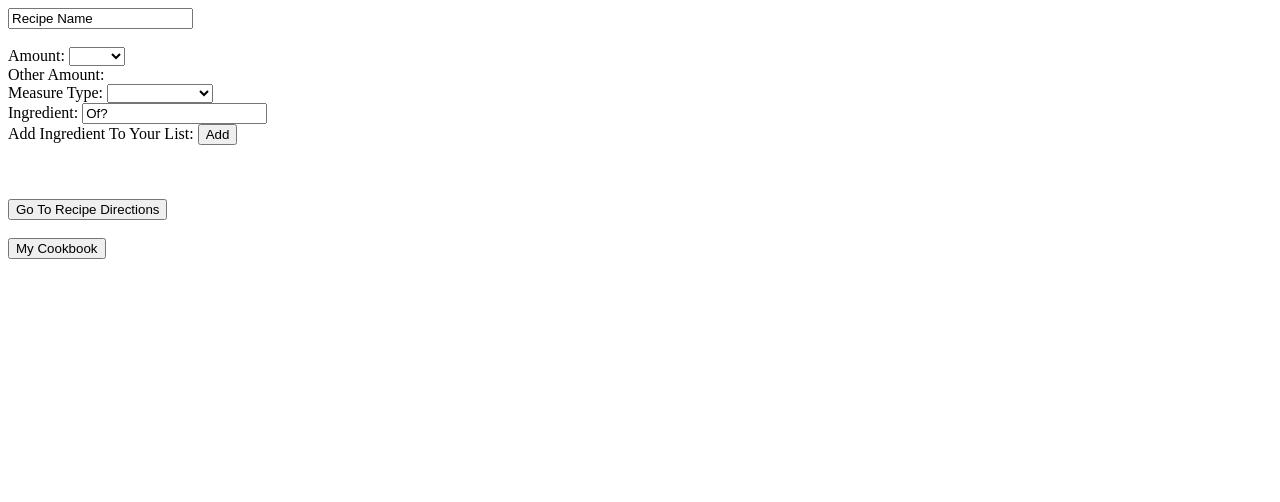
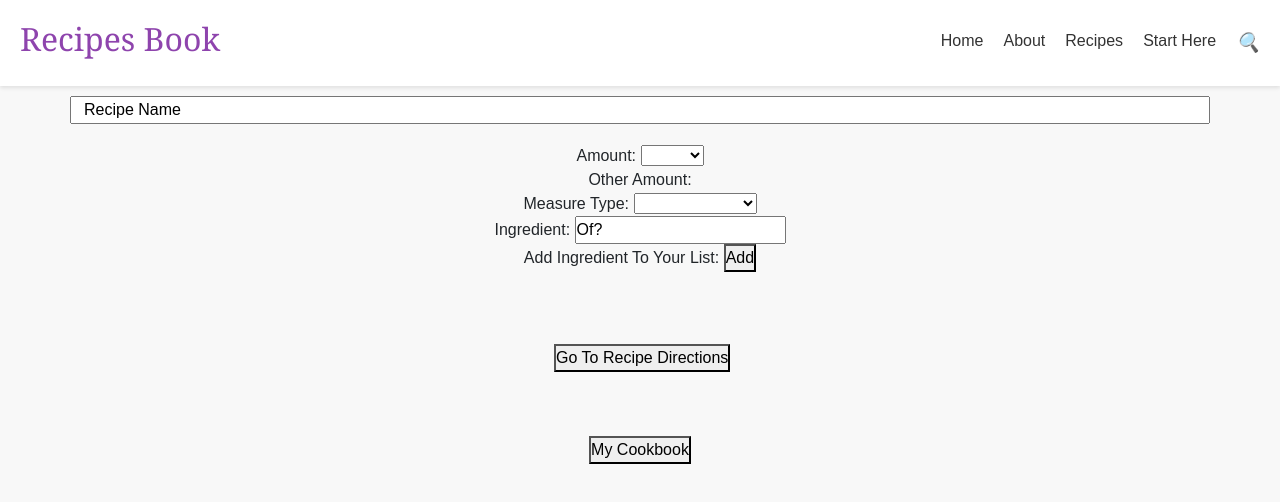
Before and after one commit to RealChillyPalmer/Chef-Portfolio, a plain HTML site: page index.html in a window 1280 px wide. Drawn offline with nearby package versions, Linux system fonts and the light colour scheme.

Commit message:
Add files via upload
Linked up the pages , adjusted the form style, and added the nav top the form.

```diff
--- a/Assets/css/style.css
+++ b/Assets/css/style.css
@@ -0,0 +1,7 @@
+.container{
+    margin: auto;
+    width: 50%;
+
+    padding: 10px;
+    text-align: center;
+}
--- a/index.html
+++ b/index.html
@@ -5,13 +5,37 @@
     <meta charset="UTF-8">
     <meta name="viewport" content="width=device-width, initial-scale=1.0">
     <title>Document</title>
+    <link href="https://cdn.jsdelivr.net/npm/bootstrap@5.3.3/dist/css/bootstrap.min.css" rel="stylesheet" integrity="sha384-QWTKZyjpPEjISv5WaRU9OFeRpok6YctnYmDr5pNlyT2bRjXh0JMhjY6hW+ALEwIH" crossorigin="anonymous">
+    <link rel="stylesheet" href="Assets/css/recipe.css">
 </head>
 <body>
+
+    <header>
+        <div class="logo">
+            <h1>Recipes Book</h1>
+        </div>
+        <nav>
+            <a href="./userCookBook.html">Home</a>
+            <a href="#">About</a>
+            <a href="#">Recipes</a>
+            <a href="./index.html">Start Here</a>
+            <a href="#"><i class="search-icon">🔍</i></a>
+        </nav>
+    </header>
+
+
+
+
+
+
+
 <main>
+    <div class="container text-center">
+        <div class="row align-items-start">
+            <div class="bg-primary.bg-gradient"></div>
     <input type="text" id="recipeName" value="Recipe Name"><br><br>
         <form name="Recipe List" id="listForm">
-
-        <label for="amountList">Amount: </label>
+            <label for="amountList">Amount: </label>
         <select name="amountList" id="amountList" onChange="otherCheck()">
             <option value=""></option>
             <option value="1/5">1/5</option>;
@@ -27,9 +51,14 @@
             <option value="other" id="otherAmount">Other</option>;
         </select><br>
 
+
         <label for="otherAmountBox">Other Amount: </label>
         <input type="hidden" id="otherAmountBox" value=""><br>
+    </div>
 
+
+
+            <div class="col">
         <label for="measureType">Measure Type: </label>
         <select name="measureType" id="measureType">
             <option>
@@ -84,6 +113,7 @@
     </form>
 </main>
 
+<div class="container text-center">
 <form name="Recipe Instructions" id="recipeInstructions">
 
    <label for="recipeInput">Recipe Instructions:</label>
@@ -102,18 +132,21 @@
         display: none;
     }
 </style>
-
+    </div>
+</div>
 
 
 
 </body>
 <footer>
 <a href="./userCookBook.html">
+    <div class="container text-center">
     <label for="goToCookbook"></label><br>
     <button type="button" id="goToCookbook">My Cookbook </button>
+</div>
 </a>
 </footer>
 
-
+<script src="https://cdn.jsdelivr.net/npm/bootstrap@5.3.3/dist/js/bootstrap.bundle.min.js" integrity="sha384-YvpcrYf0tY3lHB60NNkmXc5s9fDVZLESaAA55NDzOxhy9GkcIdslK1eN7N6jIeHz" crossorigin="anonymous"></script>
 <script src="./Assets/js/script.js"></script>
 </html>
```
Also changed, not shown: userCookBook.html (+2 -2 lines).
